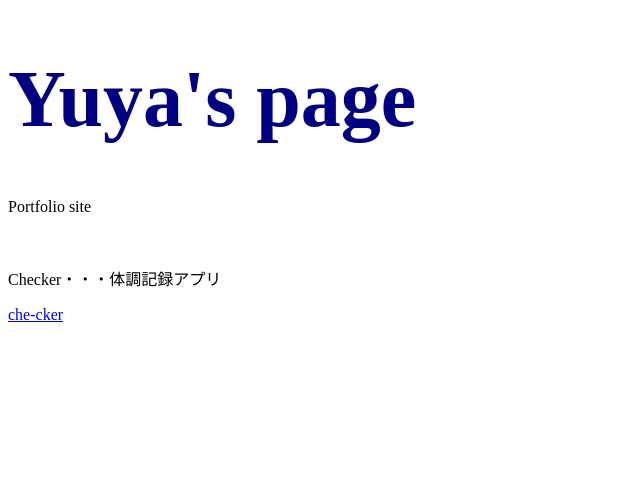
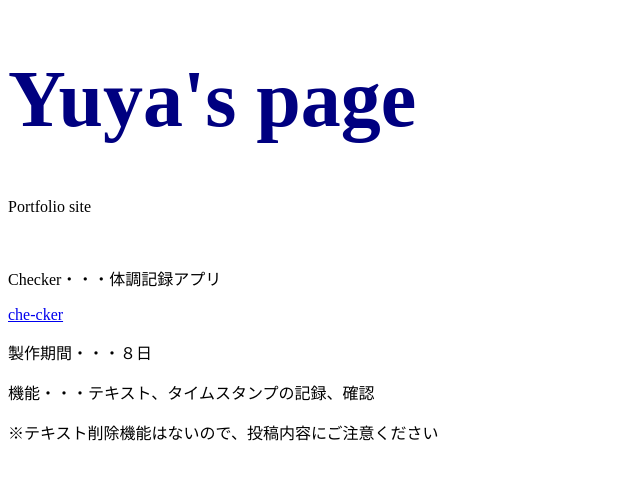
Before and after one commit to Yu-jash/mypage, a plain HTML site: page index.html in a window 1280 px wide. Shown: the whole page, without its empty margins (0-640 px from the left). Drawn offline with Linux system fonts and the light colour scheme.

Commit message:
Update index.html

```diff
--- a/index.html
+++ b/index.html
@@ -12,6 +12,9 @@
     <div>
       <p>Checker・・・体調記録アプリ</p>
       <a href="https://che-cker.herokuapp.com/">che-cker</a>
+      <p>製作期間・・・８日</p>
+      <p>機能・・・テキスト、タイムスタンプの記録、確認</p>
+      <p class="attention">※テキスト削除機能はないので、投稿内容にご注意ください</p>
     </div>
   </body>
 </html>
```
